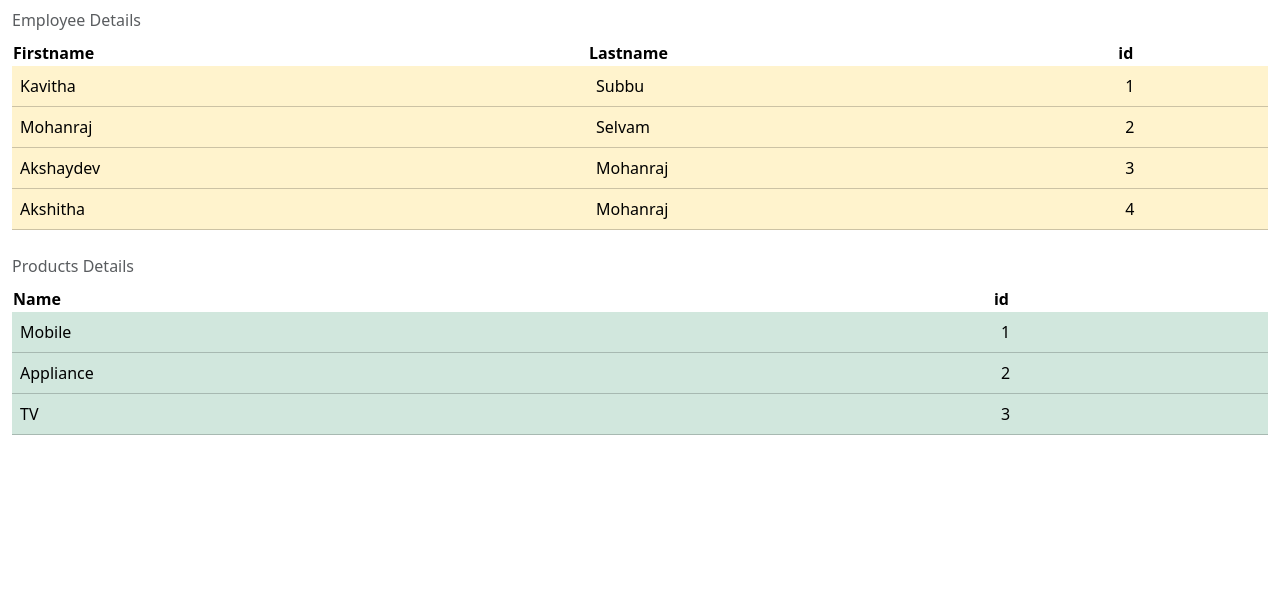
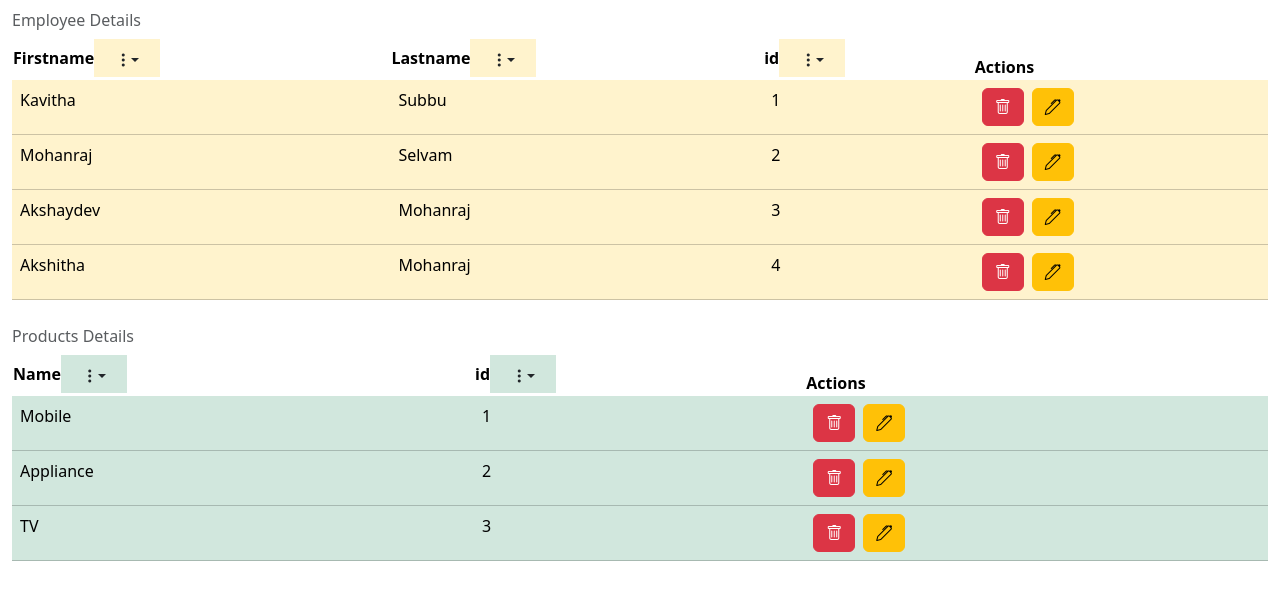
Before and after one commit to KavithaSivasubramanian/react-concepts-lab, a React (Vite) app: page / in a window 1280 px wide. Shown: the top 600 px of the page. Built offline with nearby package versions, Linux system fonts and the light colour scheme.

Commit message:
Added dropdowm menu in table header in DataGrid component

```diff
--- a/src/components/controlled-demo/controlled-demo.jsx
+++ b/src/components/controlled-demo/controlled-demo.jsx
@@ -17,8 +17,8 @@ export function ControlledDemo(){
     ]);
     return(
         <div className="container-fluid">
-         <DataGrid theme="table-warning" caption="Employee Details" data={employee}/>
-         <DataGrid theme="table-success" caption="Products Details" data={products}/>
+         <DataGrid theme={'table-warning'} caption="Employee Details" data={employee}/>
+         <DataGrid theme={'table-success'} caption="Products Details" data={products}/>
 
         </div>
     )
--- a/src/controlled-components/data-grid.jsx
+++ b/src/controlled-components/data-grid.jsx
@@ -5,8 +5,20 @@ export function DataGrid(props){
             <caption>{props.caption}</caption>
             <thead>
             {
-                Object.keys(props.data[0]).map(field=><th key={field}>{field}</th>)
+                Object.keys(props.data[0]).map(field=><th key={field}>{field}
+                <span className="dropdown">
+                  <button className="dropdown-toggle btn bi bi-three-dots-vertical" data-bs-toggle="dropdown
+                  "></button>
+                  <ul className="dropdown-menu">
+                    <li className="dropdown-item"><span className="bi bi-funnel"></span>Filter</li>
+                    <li className="dropdown-item"><span className="bi bi-sort-alpha-down"></span>Sort Ascending</li>
+                    <li className="dropdown-item"><span className="bi bi-sort-alpha-up"></span>Sort Descending</li>
+                  </ul>
+                </span>
+
+                </th>)
             }
+            <th>Actions</th>
             </thead>
             <tbody>
                 {
@@ -18,8 +30,16 @@ export function DataGrid(props){
                             }
                         </td>)
                     }
+                    <td>
+                    <button className="btn btn-danger bi bi-trash"></button>
+                    <button className="btn btn-warning bi bi-pen mx-2"></button>
+                    </td>
                     </tr>)
+
                 }
+
+
+
 
             </tbody>
 
```
